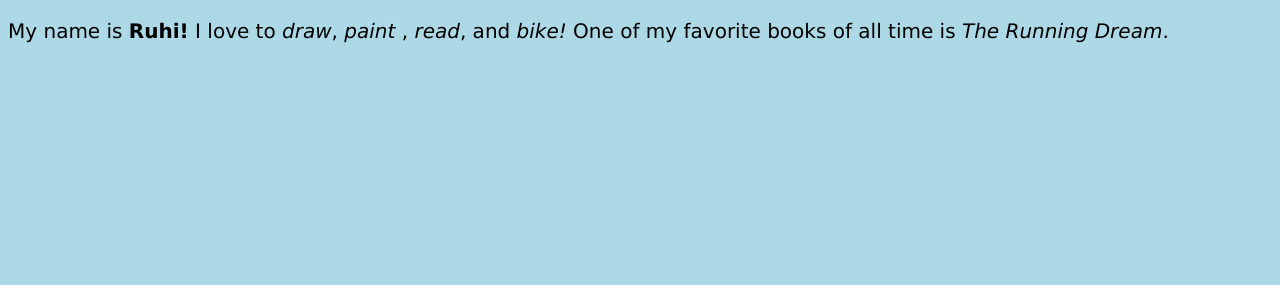
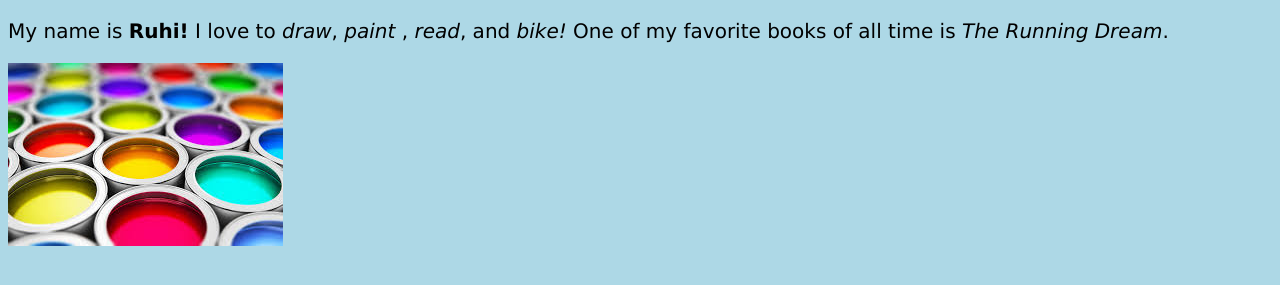
Before and after one commit to Rukelk/github.io, a plain HTML site: page index.html in a window 1280 px wide. Shown: the part 61-346 px from the top of the page. Drawn offline with Linux system fonts and the light colour scheme.

Commit message:
Update index.html

```diff
--- a/index.html
+++ b/index.html
@@ -23,5 +23,7 @@ p {
 <p>My name is <b>Ruhi!</b> I love to <i>draw</i>, <i>paint</i> , <i>read</i>, and <i>bike!</i>
     One of my favorite books of all time is <i>The Running Dream</i>.</p>
 
+  <img src="paint.jpeg" alt="error">
+
 </body>
 </html>
```
